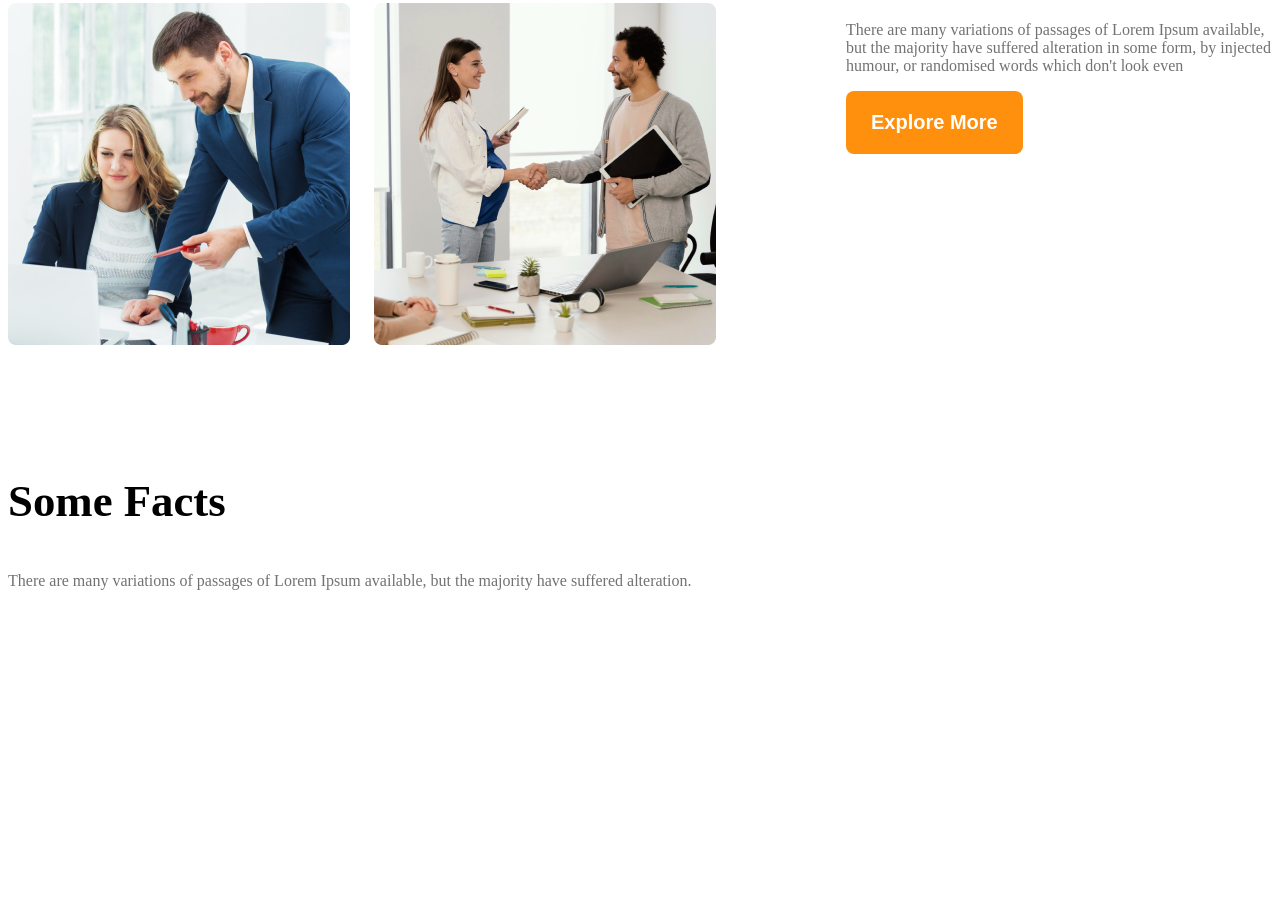
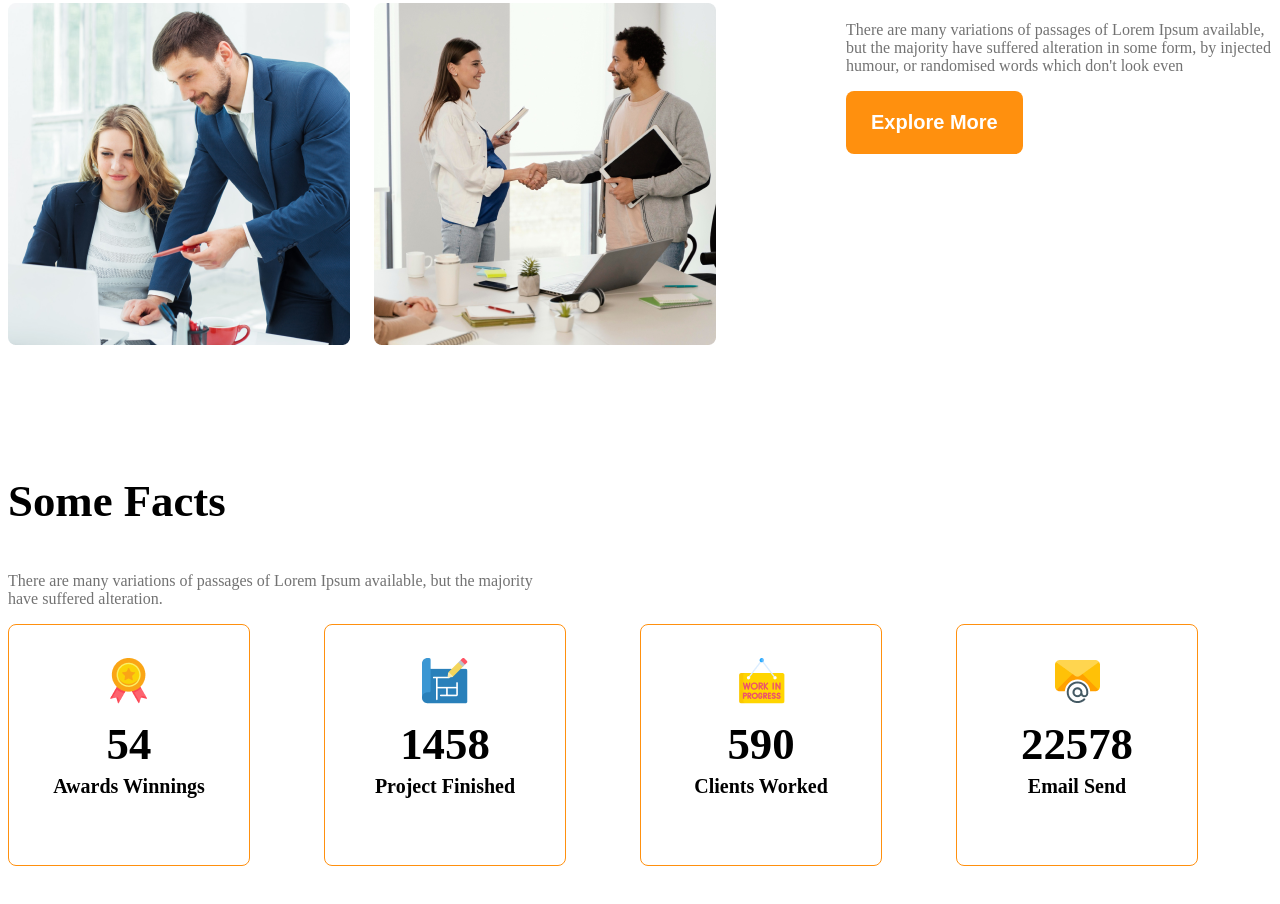
Before and after one commit to Dhyman-Choudhury/web-g3-architect, a plain HTML site: page index.html in a window 1280 px wide. Shown: the part 1669-2573 px from the top of the page. Before the commit the page ends 2436 px from the top, so only its background shows below. Drawn offline with Linux system fonts and the light colour scheme.

Commit message:
added fact complete section

```diff
--- a/index.html
+++ b/index.html
@@ -52,28 +52,36 @@
        <!-- some facts -->
         <section class="some_facts">
         <h3 class="section_title">Some Facts</h3>
-        <p class="dark_03">There are many variations of passages of Lorem Ipsum available, but the majority have suffered alteration.</p>
+        <p class="dark_03 fact_description">There are many variations of passages of Lorem Ipsum available, but the majority have suffered alteration.</p>
 
         <div class="facts_container">
-          <div class="fact">
-            <img src="" alt="" class="fact_icon">
-            <h4 class="fact_number"></h4>
-            <h5 class="fact_name"></h5>
+          <div class="fact_card display_flex">
+           <div>
+            <img src="images/icons/ribon.png" alt="" class="fact_icon">
+            <h4 class="fact_number">54</h4>
+            <h5 class="fact_name">Awards Winnings</h5>
+           </div>
           </div>
-          <div class="fact">
-            <img src="" alt="" class="fact_icon">
-            <h4 class="fact_number"></h4>
-            <h5 class="fact_name"></h5>
+          <div class="fact_card display_flex">
+            <div>
+              <img src="images/icons/projects.png" alt="" class="fact_icon">
+              <h4 class="fact_number">1458</h4>
+              <h5 class="fact_name">Project Finished</h5>
+            </div>
           </div>
-          <div class="fact">
-            <img src="" alt="" class="fact_icon">
-            <h4 class="fact_number"></h4>
-            <h5 class="fact_name"></h5>
+          <div class="fact_card display_flex">
+            <div>
+              <img src="images/icons/customers.png" alt="" class="fact_icon">
+              <h4 class="fact_number">590</h4>
+              <h5 class="fact_name">Clients Worked</h5>
+            </div>
           </div>
-          <div class="fact">
-            <img src="" alt="" class="fact_icon">
-            <h4 class="fact_number"></h4>
-            <h5 class="fact_name"></h5>
+          <div class="fact_card display_flex">
+            <div>
+              <img src="images/icons/email.png" alt="" class="fact_icon">
+              <h4 class="fact_number">22578</h4>
+              <h5 class="fact_name">Email Send</h5>
+            </div>
           </div>
         </div>
         </section>
--- a/styles/architect.css
+++ b/styles/architect.css
@@ -42,7 +42,7 @@ main{
     max-width: 1440px;
     margin: 0 auto;
 }
-main>section{
+main > section{
     margin-top: 130px;
 }
 /* Header styles */
@@ -103,6 +103,39 @@ align-items: center;
 #quick_last{
     font-weight: 500;
 }
+
+/*  some facts related style */
+.some_facts{
+    margin-bottom: 50px;
+}
+.facts_container{
+    display: grid;
+    grid-template-columns: repeat(4, 1fr);
+}
+.fact_card{
+    border: 1px solid #FF900E;
+    width: 240px;
+    height: 240px;
+    border-radius: 8px;
+    text-align: center;
+    justify-content: center;
+    align-items: center;
+}
+.fact_number{
+    font-weight: 600;
+    font-size: 2.8rem;
+    margin-top: 10px;
+    margin-bottom: 5px;
+}
+.fact_name{
+    font-weight: 600;
+    font-size: 1.25rem;
+    margin-top: 0px;
+}
+.fact_description{
+    max-width: 540px;
+}
+
 /* Responsive media query */
 @media screen and (max-width:576px){
     .navbar,
```
